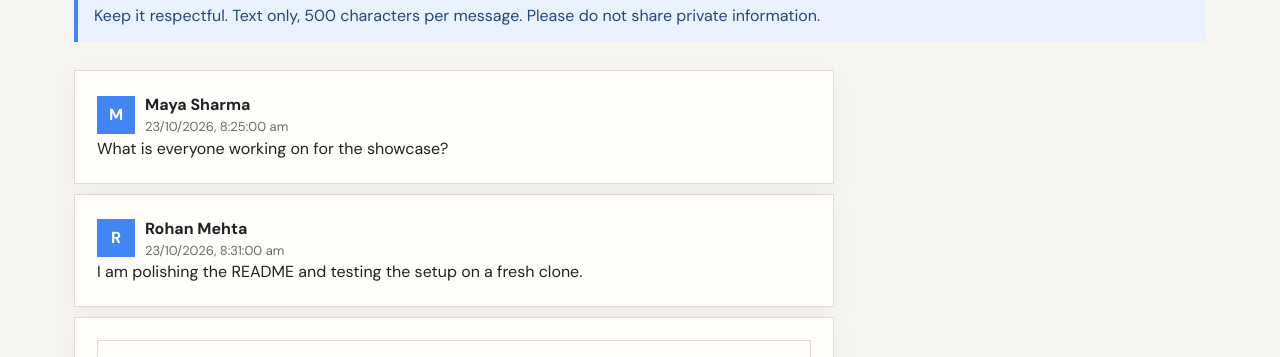
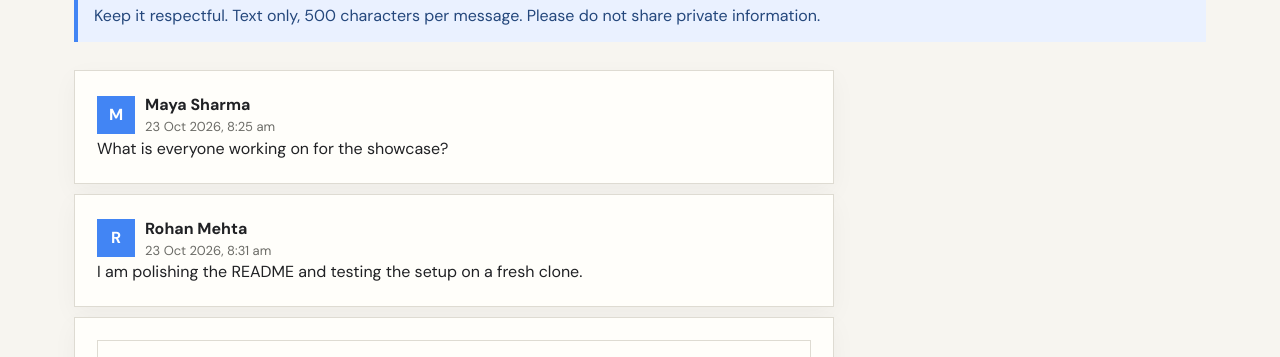
Before and after one commit to KATYAL07/campus-buddy, a Next.js app: page /chat in a window 1280 px wide. Shown: the part 382-739 px from the top of the page. Built offline with nearby package versions, Linux system fonts and the light colour scheme; no server answers.

Commit message:
fix: format dates with a shared friendly helper
Add lib/format.js and use it for events, event detail, posts and chat so
dates render as readable local strings instead of raw toLocale* calls
scattered across pages.

Closes #5

```diff
--- a/app/chat/page.js
+++ b/app/chat/page.js
@@ -1,2 +1,3 @@
 import { getChatMessages, getUser } from '@/lib/db';
-export default function Chat() { return <main><span className="eyebrow" style={{ color: 'var(--red)' }}>Campus Lounge</span><h1 className="page-title">One room.<br />Many voices.</h1><p className="lede">A plain-text global room for campus conversation. Latest messages are shown first in this demo.</p><div className="notice" style={{ margin: '28px 0' }}>Keep it respectful. Text only, 500 characters per message. Please do not share private information.</div><div style={{ maxWidth: 760 }}>{getChatMessages().map((item) => <article className="card" key={item.id} style={{ marginBottom: 10 }}><div className="author"><div className="avatar">{getUser(item.authorId).name.charAt(0)}</div><div><strong>{getUser(item.authorId).name}</strong><div className="meta">{new Date(item.createdAt).toLocaleString('en-IN')}</div></div></div><p>{item.message}</p></article>)}<div className="card"><textarea className="textarea" maxLength={500} placeholder="Write a message..." aria-label="Chat message" /><button className="button accent" style={{ marginTop: 12 }}>Send message</button></div></div></main>; }
+import { formatFriendlyDateTime } from '@/lib/format';
+export default function Chat() { return <main><span className="eyebrow" style={{ color: 'var(--red)' }}>Campus Lounge</span><h1 className="page-title">One room.<br />Many voices.</h1><p className="lede">A plain-text global room for campus conversation. Latest messages are shown first in this demo.</p><div className="notice" style={{ margin: '28px 0' }}>Keep it respectful. Text only, 500 characters per message. Please do not share private information.</div><div style={{ maxWidth: 760 }}>{getChatMessages().map((item) => <article className="card" key={item.id} style={{ marginBottom: 10 }}><div className="author"><div className="avatar">{getUser(item.authorId).name.charAt(0)}</div><div><strong>{getUser(item.authorId).name}</strong><div className="meta">{formatFriendlyDateTime(item.createdAt)}</div></div></div><p>{item.message}</p></article>)}<div className="card"><textarea className="textarea" maxLength={500} placeholder="Write a message..." aria-label="Chat message" /><button className="button accent" style={{ marginTop: 12 }}>Send message</button></div></div></main>; }
--- a/app/events/[id]/page.js
+++ b/app/events/[id]/page.js
@@ -1,3 +1,4 @@
 import Link from 'next/link';
 import { getEvents } from '@/lib/db';
-export default async function EventDetail({ params }) { const { id } = await params; const event = getEvents().find((item) => item.id === id) || getEvents()[0]; return <main><Link className="meta" href="/events">← All events</Link><article className="card" style={{ maxWidth: 760, marginTop: 28 }}><span className="eyebrow" style={{ color: 'var(--green)' }}>{event.category}</span><h1 className="page-title">{event.title}</h1><p className="lede">{event.description}</p><p className="meta">Hosted by {event.club}<br />{new Date(event.date).toLocaleString('en-IN', { dateStyle: 'full', timeStyle: 'short' })}<br />{event.venue}</p><button className="button accent">RSVP · {event.rsvps} going</button></article></main>; }
+import { formatFriendlyDateTimeLong } from '@/lib/format';
+export default async function EventDetail({ params }) { const { id } = await params; const event = getEvents().find((item) => item.id === id) || getEvents()[0]; return <main><Link className="meta" href="/events">← All events</Link><article className="card" style={{ maxWidth: 760, marginTop: 28 }}><span className="eyebrow" style={{ color: 'var(--green)' }}>{event.category}</span><h1 className="page-title">{event.title}</h1><p className="lede">{event.description}</p><p className="meta">Hosted by {event.club}<br />{formatFriendlyDateTimeLong(event.date)}<br />{event.venue}</p><button className="button accent">RSVP · {event.rsvps} going</button></article></main>; }
--- a/app/events/page.js
+++ b/app/events/page.js
@@ -1,3 +1,4 @@
 import Link from 'next/link';
 import { getEvents } from '@/lib/db';
-export default function Events() { const events = getEvents(); return <main><span className="eyebrow" style={{ color: 'var(--green)' }}>Campus calendar</span><h1 className="page-title">Good things<br />happen here.</h1><p className="lede">Workshops, talks, and community events from clubs across Bennett University.</p><div className="grid" style={{ marginTop: 42 }}>{events.map((event) => <article className="card" key={event.id}><span className="tag">{event.category}</span><h3>{event.title}</h3><p className="meta">{event.club}<br />{new Date(event.date).toLocaleString('en-IN', { dateStyle: 'medium', timeStyle: 'short' })}<br />{event.venue}</p><p className="meta">{event.description}</p><Link className="button secondary" href={`/events/${event.id}`}>View event · {event.rsvps} going</Link></article>)}</div></main>; }
+import { formatFriendlyDateTime } from '@/lib/format';
+export default function Events() { const events = getEvents(); return <main><span className="eyebrow" style={{ color: 'var(--green)' }}>Campus calendar</span><h1 className="page-title">Good things<br />happen here.</h1><p className="lede">Workshops, talks, and community events from clubs across Bennett University.</p><div className="grid" style={{ marginTop: 42 }}>{events.map((event) => <article className="card" key={event.id}><span className="tag">{event.category}</span><h3>{event.title}</h3><p className="meta">{event.club}<br />{formatFriendlyDateTime(event.date)}<br />{event.venue}</p><p className="meta">{event.description}</p><Link className="button secondary" href={`/events/${event.id}`}>View event · {event.rsvps} going</Link></article>)}</div></main>; }
--- a/components/PostCard.js
+++ b/components/PostCard.js
@@ -1,4 +1,5 @@
 import Link from 'next/link';
 import { getUser } from '@/lib/db';
+import { formatFriendlyDate } from '@/lib/format';
 
-export default function PostCard({ post }) { const author = getUser(post.authorId); return <article className="card"><div className="author"><div className="avatar" aria-label={`${author.name} avatar`}>{author.name.charAt(0)}</div><div><Link className="author-name" href={`/u/${author.id}`}>{author.name}</Link><div className="meta">{author.branch} · Semester {author.semester}</div></div></div><h3>{post.title}</h3><div>{[post.type, post.subject, post.branch].map((tag) => <span className="tag" key={tag}>{tag}</span>)}</div><p className="meta">{post.description}</p>{post.link && <a className="meta" href={post.link} target="_blank" rel="noreferrer">Open resource →</a>}<div className="meta" style={{ marginTop: 18 }}>{post.upvotes} upvotes · {new Date(post.createdAt).toLocaleDateString('en-IN', { day: 'numeric', month: 'short' })}</div></article>; }
+export default function PostCard({ post }) { const author = getUser(post.authorId); return <article className="card"><div className="author"><div className="avatar" aria-label={`${author.name} avatar`}>{author.name.charAt(0)}</div><div><Link className="author-name" href={`/u/${author.id}`}>{author.name}</Link><div className="meta">{author.branch} · Semester {author.semester}</div></div></div><h3>{post.title}</h3><div>{[post.type, post.subject, post.branch].map((tag) => <span className="tag" key={tag}>{tag}</span>)}</div><p className="meta">{post.description}</p>{post.link && <a className="meta" href={post.link} target="_blank" rel="noreferrer">Open resource →</a>}<div className="meta" style={{ marginTop: 18 }}>{post.upvotes} upvotes · {formatFriendlyDate(post.createdAt)}</div></article>; }
--- /dev/null
+++ b/lib/format.js
@@ -0,0 +1,22 @@
+const locale = "en-IN";
+
+/** Friendly local date, e.g. "12 Oct 2026". */
+export function formatFriendlyDate(value) {
+  const date = value instanceof Date ? value : new Date(value);
+  if (Number.isNaN(date.getTime())) return "";
+  return date.toLocaleDateString(locale, { day: "numeric", month: "short", year: "numeric" });
+}
+
+/** Friendly local date and time, e.g. "12 Oct 2026, 4:30 pm". */
+export function formatFriendlyDateTime(value) {
+  const date = value instanceof Date ? value : new Date(value);
+  if (Number.isNaN(date.getTime())) return "";
+  return date.toLocaleString(locale, { dateStyle: "medium", timeStyle: "short" });
+}
+
+/** Long weekday form for event detail pages, e.g. "Monday, 12 October 2026, 4:30 pm". */
+export function formatFriendlyDateTimeLong(value) {
+  const date = value instanceof Date ? value : new Date(value);
+  if (Number.isNaN(date.getTime())) return "";
+  return date.toLocaleString(locale, { dateStyle: "full", timeStyle: "short" });
+}
```
